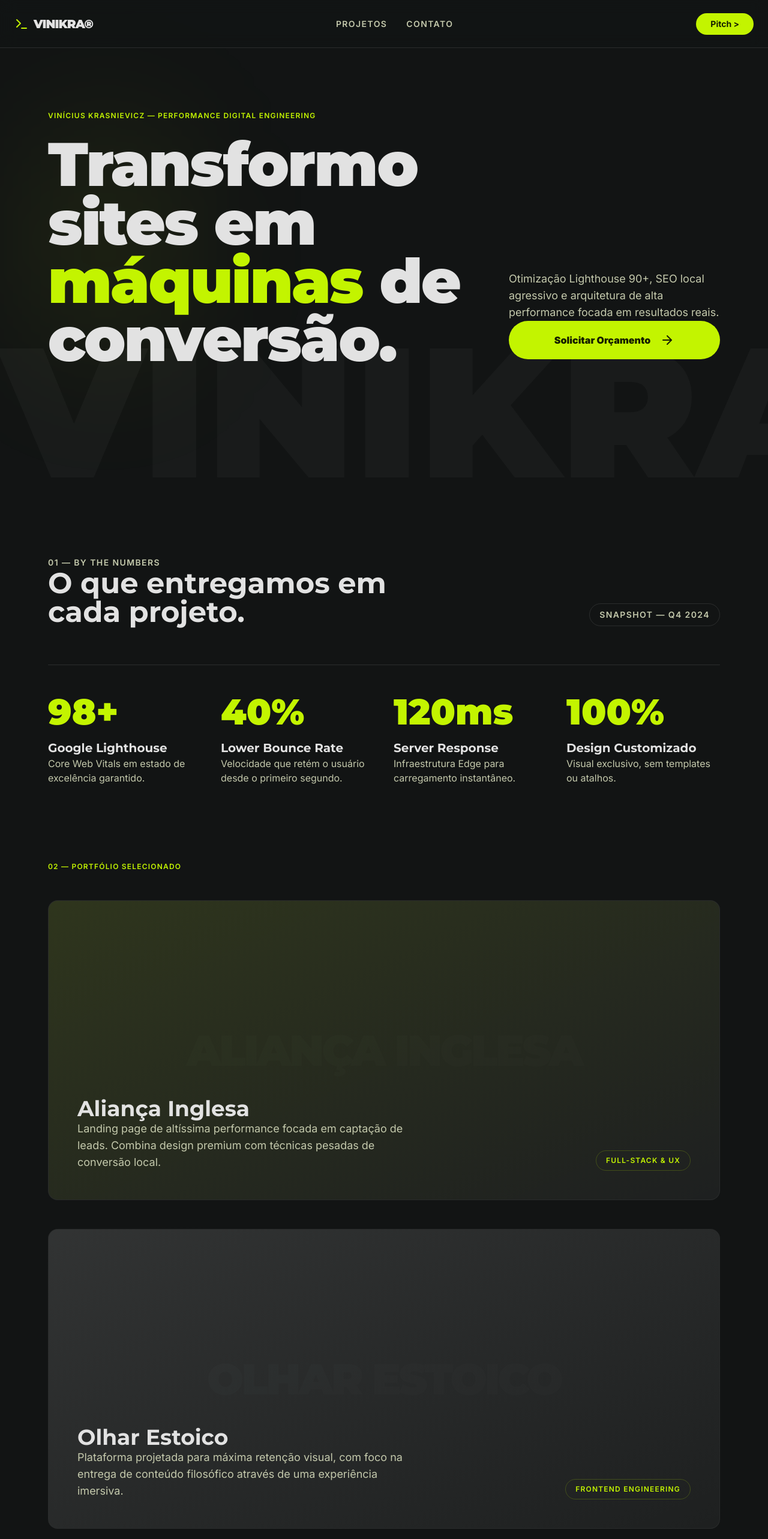
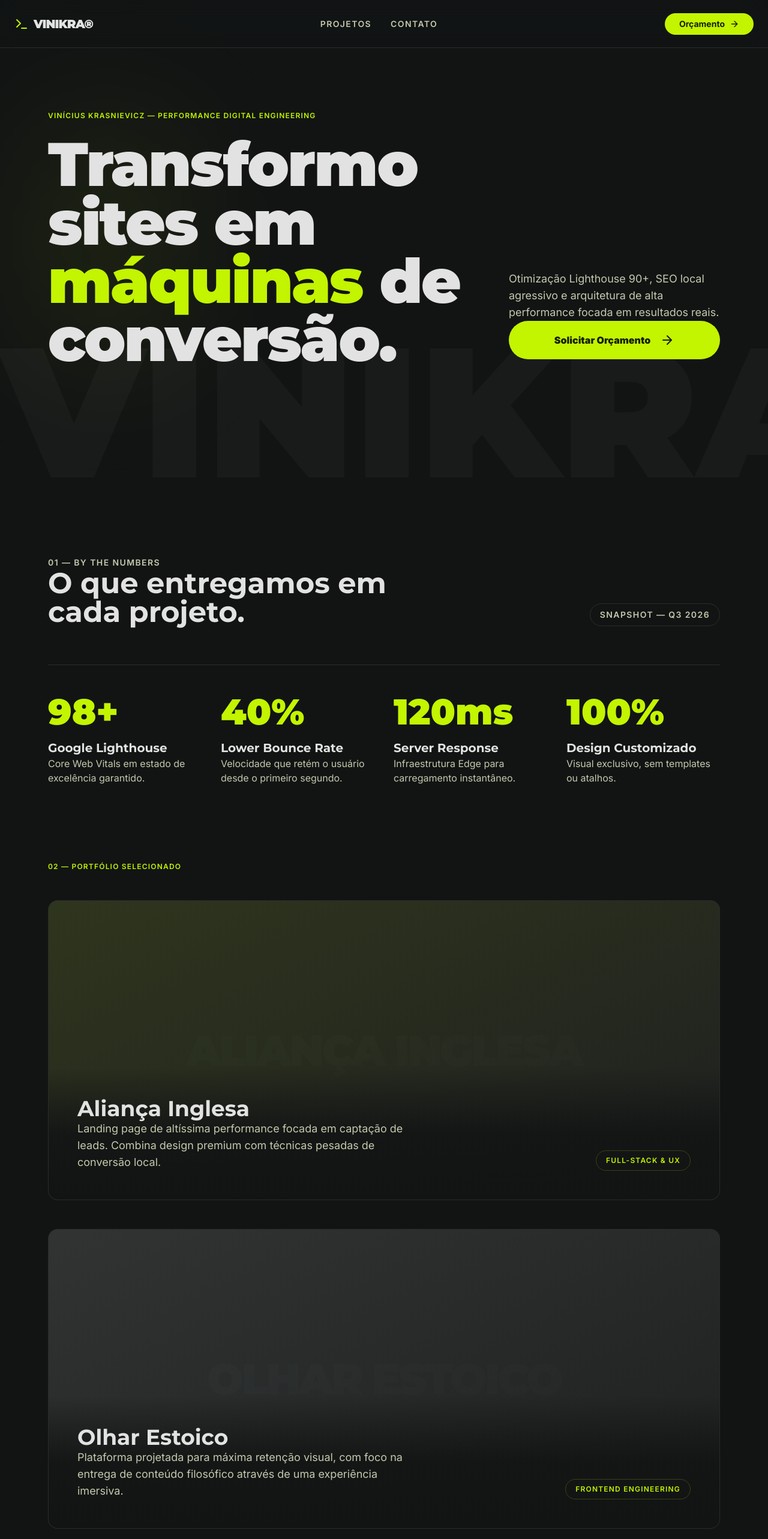
Before and after one commit to Vinikra/vinikra-portfolio, a Next.js app: page / in a window 1280 px wide. Shown: the top 2566 px of the page at 60% size. Built offline with nearby package versions, Linux system fonts and the light colour scheme.

Commit message:
fix: adjust mobile typography and update Pitch CTA to Orçamento

```diff
--- a/src/app/api/contact/route.ts
+++ b/src/app/api/contact/route.ts
@@ -24,6 +24,7 @@ export async function POST(req: Request) {
 
     return NextResponse.json({ success: true, data }, { status: 200 });
   } catch (error) {
+    console.error("Contact API error:", error);
     return NextResponse.json({ error: "Erro interno no servidor." }, { status: 500 });
   }
 }
--- a/src/app/globals.css
+++ b/src/app/globals.css
@@ -1,34 +1,24 @@
 @import "tailwindcss";
 
 @theme {
+  --color-background: #121414;
+  --color-foreground: #e2e2e2;
   --color-surface: #121414;
   --color-surface-container: #1e2020;
   --color-primary-container: #c3f400;
   --color-on-primary-fixed: #161e00;
-  --color-on-surface: #e2e2e2;
   --color-on-surface-variant: #c4c9ac;
 
   --font-sans: var(--font-inter), Arial, Helvetica, sans-serif;
   --font-display: var(--font-montserrat), Georgia, serif;
 }
 
-:root {
-  --background: #121414;
-  --foreground: #e2e2e2;
-}
-
 body {
-  background-color: var(--background);
-  color: var(--foreground);
+  background-color: var(--color-background);
+  color: var(--color-foreground);
   font-family: var(--font-sans);
   -webkit-font-smoothing: antialiased;
   -moz-osx-font-smoothing: grayscale;
-}
-
-/* Custom Utilities for smooth scroll & selection */
-::selection {
-  background-color: #c3f400;
-  color: #161e00;
 }
 
 html {
--- a/src/app/layout.tsx
+++ b/src/app/layout.tsx
@@ -8,8 +8,7 @@ const inter = Inter({
 });
 
 const montserrat = Montserrat({
-  weight: ["400", "700", "800", "900"],
-  style: ["normal", "italic"],
+  weight: ["700", "900"],
   subsets: ["latin"],
   variable: "--font-montserrat",
 });
--- a/src/components/Header.tsx
+++ b/src/components/Header.tsx
@@ -1,25 +1,23 @@
+import { Terminal } from "lucide-react";
+
 export default function Header() {
   return (
     <header className="fixed top-0 w-full z-50 bg-surface/80 backdrop-blur-md border-b border-white/10 flex justify-center px-6 h-20">
       <div className="max-w-7xl w-full flex items-center justify-between">
         <div className="flex items-center gap-2">
-          <svg xmlns="http://www.w3.org/2000/svg" width="24" height="24" viewBox="0 0 24 24" fill="none" stroke="currentColor" strokeWidth="2" strokeLinecap="round" strokeLinejoin="round" className="text-primary-container">
-            <polyline points="4 17 10 11 4 5"></polyline>
-            <line x1="12" x2="20" y1="19" y2="19"></line>
-          </svg>
+          <Terminal size={24} className="text-primary-container" />
           <span className="font-display text-xl font-black tracking-tighter text-foreground">VINIKRA®</span>
         </div>
 
-        <nav className="hidden md:flex gap-8">
+        <nav className="flex gap-5 md:gap-8">
           <a className="text-sm text-on-surface-variant font-semibold hover:text-primary-container transition-colors uppercase tracking-widest" href="#work">Projetos</a>
           <a className="text-sm text-on-surface-variant font-semibold hover:text-primary-container transition-colors uppercase tracking-widest" href="#contact">Contato</a>
         </nav>
 
-        <div className="flex items-center gap-4">
-          <a href="#contact" className="bg-primary-container text-on-primary-fixed px-6 py-2 rounded-full text-sm font-bold active:scale-95 transition-transform hover:-translate-y-0.5">
-            Pitch &gt;
-          </a>
-        </div>
+        <a href="#contact" className="hidden sm:inline-flex items-center gap-2 bg-primary-container text-on-primary-fixed px-6 py-2 rounded-full text-sm font-bold active:scale-95 transition-transform hover:-translate-y-0.5">
+          Orçamento
+          <svg xmlns="http://www.w3.org/2000/svg" width="16" height="16" viewBox="0 0 24 24" fill="none" stroke="currentColor" strokeWidth="2" strokeLinecap="round" strokeLinejoin="round"><path d="M5 12h14"></path><path d="m12 5 7 7-7 7"></path></svg>
+        </a>
       </div>
     </header>
   );
--- a/src/components/Hero.tsx
+++ b/src/components/Hero.tsx
@@ -1,6 +1,7 @@
 "use client";
 
 import { motion } from "framer-motion";
+import { ArrowRight } from "lucide-react";
 
 export default function Hero() {
   return (
@@ -15,7 +16,7 @@ export default function Hero() {
           <span className="text-primary-container uppercase tracking-widest text-xs font-semibold mb-6 block">
             Vinícius Krasnievicz — Performance Digital Engineering
           </span>
-          <h1 className="font-display text-[clamp(3.5rem,8vw,7.5rem)] font-black leading-[1.05] sm:leading-[0.95] tracking-tight text-foreground">
+          <h1 className="font-display text-[clamp(2.75rem,8vw,7.5rem)] font-black leading-[1.05] sm:leading-[0.95] tracking-tight text-foreground">
             Transformo sites em <br className="hidden md:block" />
             <span className="text-primary-container">máquinas</span> de conversão.
           </h1>
@@ -32,24 +33,22 @@ export default function Hero() {
           </p>
           <a href="#contact" className="inline-flex items-center justify-center h-14 sm:h-16 px-8 sm:px-10 rounded-full bg-primary-container text-on-primary-fixed font-black hover:-translate-y-1 transition-transform duration-300 gap-4 group">
             Solicitar Orçamento
-            <svg xmlns="http://www.w3.org/2000/svg" width="24" height="24" viewBox="0 0 24 24" fill="none" stroke="currentColor" strokeWidth="2" strokeLinecap="round" strokeLinejoin="round" className="group-hover:translate-x-1 transition-transform">
-              <path d="M5 12h14"></path>
-              <path d="m12 5 7 7-7 7"></path>
-            </svg>
+            <ArrowRight size={24} className="group-hover:translate-x-1 transition-transform" />
           </a>
         </motion.div>
       </div>
 
       {/* Large Background Label */}
       <motion.div
+        aria-hidden="true"
         initial={{ opacity: 0 }}
         animate={{ opacity: 0.03 }}
         transition={{ delay: 1, duration: 2 }}
         className="absolute -bottom-10 left-0 w-full select-none pointer-events-none"
       >
-        <h2 className="font-display text-[24vw] leading-none whitespace-nowrap font-black text-foreground">
+        <span className="block font-display text-[24vw] leading-none whitespace-nowrap font-black text-foreground">
           VINIKRA® PERFORMANCE
-        </h2>
+        </span>
       </motion.div>
 
       {/* Neon Accent Glow */}
--- a/src/components/Work.tsx
+++ b/src/components/Work.tsx
@@ -1,23 +1,7 @@
 "use client";
 
 import { motion } from "framer-motion";
-
-const projects = [
-  {
-    name: "Aliança Inglesa",
-    role: "Full-Stack & UX",
-    description: "Landing page de altíssima performance focada em captação de leads. Combina design premium com técnicas pesadas de conversão local.",
-    link: "https://alianca-inglesa.vercel.app",
-    color: "#c3f400", // neon green
-  },
-  {
-    name: "Olhar Estoico",
-    role: "Frontend Engineering",
-    description: "Plataforma projetada para máxima retenção visual, com foco na entrega de conteúdo filosófico através de uma experiência imersiva.",
-    link: "https://olharestoico.com.br",
-    color: "#e2e2e2", // light
-  }
-];
+import { projects, stats } from "@/lib/data";
 
 export default function Work() {
   return (
@@ -31,31 +15,18 @@ export default function Work() {
             <h2 className="font-display text-4xl md:text-5xl font-bold max-w-2xl text-foreground">O que entregamos em cada projeto.</h2>
           </div>
           <div className="text-on-surface-variant text-sm uppercase tracking-widest font-semibold border border-white/10 px-4 py-2 rounded-full">
-            Snapshot — Q4 2024
+            Snapshot — Q3 2026
           </div>
         </div>
 
         <div className="grid grid-cols-1 sm:grid-cols-2 md:grid-cols-4 gap-8 border-t border-white/10 pt-12 mb-32">
-          <div>
-            <span className="font-display text-6xl font-black leading-none block mb-4 text-primary-container">98+</span>
-            <h3 className="font-display text-xl font-bold mb-2 text-foreground">Google Lighthouse</h3>
-            <p className="text-on-surface-variant text-base">Core Web Vitals em estado de excelência garantido.</p>
-          </div>
-          <div>
-            <span className="font-display text-6xl font-black leading-none block mb-4 text-primary-container">40%</span>
-            <h3 className="font-display text-xl font-bold mb-2 text-foreground">Lower Bounce Rate</h3>
-            <p className="text-on-surface-variant text-base">Velocidade que retém o usuário desde o primeiro segundo.</p>
-          </div>
-          <div>
-            <span className="font-display text-6xl font-black leading-none block mb-4 text-primary-container">120ms</span>
-            <h3 className="font-display text-xl font-bold mb-2 text-foreground">Server Response</h3>
-            <p className="text-on-surface-variant text-base">Infraestrutura Edge para carregamento instantâneo.</p>
-          </div>
-          <div>
-            <span className="font-display text-6xl font-black leading-none block mb-4 text-primary-container">100%</span>
-            <h3 className="font-display text-xl font-bold mb-2 text-foreground">Design Customizado</h3>
-            <p className="text-on-surface-variant text-base">Visual exclusivo, sem templates ou atalhos.</p>
-          </div>
+          {stats.map((stat) => (
+            <div key={stat.title}>
+              <span className="font-display text-6xl font-black leading-none block mb-4 text-primary-container">{stat.value}</span>
+              <h3 className="font-display text-xl font-bold mb-2 text-foreground">{stat.title}</h3>
+              <p className="text-on-surface-variant text-base">{stat.description}</p>
+            </div>
+          ))}
         </div>
 
         <span className="text-primary-container uppercase tracking-widest text-xs font-semibold mb-12 block">
--- /dev/null
+++ b/src/lib/data.ts
@@ -0,0 +1,53 @@
+export type Project = {
+  name: string;
+  role: string;
+  description: string;
+  link: string;
+  color: string;
+};
+
+export const projects: Project[] = [
+  {
+    name: "Aliança Inglesa",
+    role: "Full-Stack & UX",
+    description: "Landing page de altíssima performance focada em captação de leads. Combina design premium com técnicas pesadas de conversão local.",
+    link: "https://alianca-inglesa.vercel.app",
+    color: "#c3f400", // neon green
+  },
+  {
+    name: "Olhar Estoico",
+    role: "Frontend Engineering",
+    description: "Plataforma projetada para máxima retenção visual, com foco na entrega de conteúdo filosófico através de uma experiência imersiva.",
+    link: "https://olharestoico.com.br",
+    color: "#e2e2e2", // light
+  },
+];
+
+export type Stat = {
+  value: string;
+  title: string;
+  description: string;
+};
+
+export const stats: Stat[] = [
+  {
+    value: "98+",
+    title: "Google Lighthouse",
+    description: "Core Web Vitals em estado de excelência garantido.",
+  },
+  {
+    value: "40%",
+    title: "Lower Bounce Rate",
+    description: "Velocidade que retém o usuário desde o primeiro segundo.",
+  },
+  {
+    value: "120ms",
+    title: "Server Response",
+    description: "Infraestrutura Edge para carregamento instantâneo.",
+  },
+  {
+    value: "100%",
+    title: "Design Customizado",
+    description: "Visual exclusivo, sem templates ou atalhos.",
+  },
+];
```
Also changed, not shown: src/components/Contact.tsx (+11 -9 lines), 2 other files (tests, documents, lock files or other folders).
